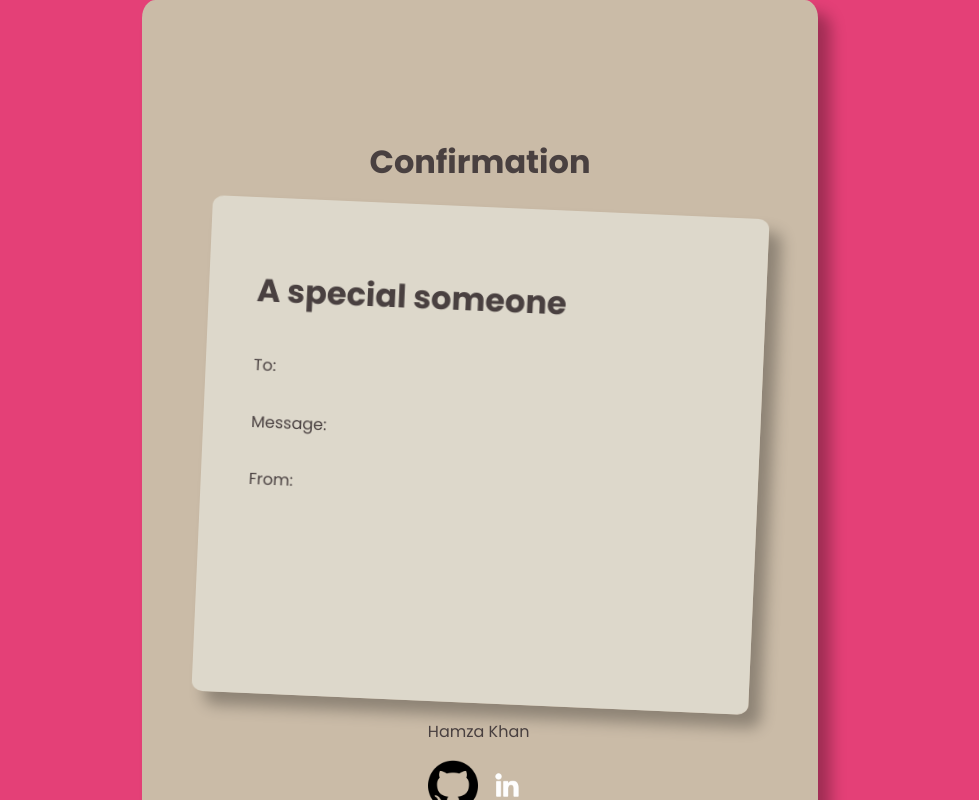
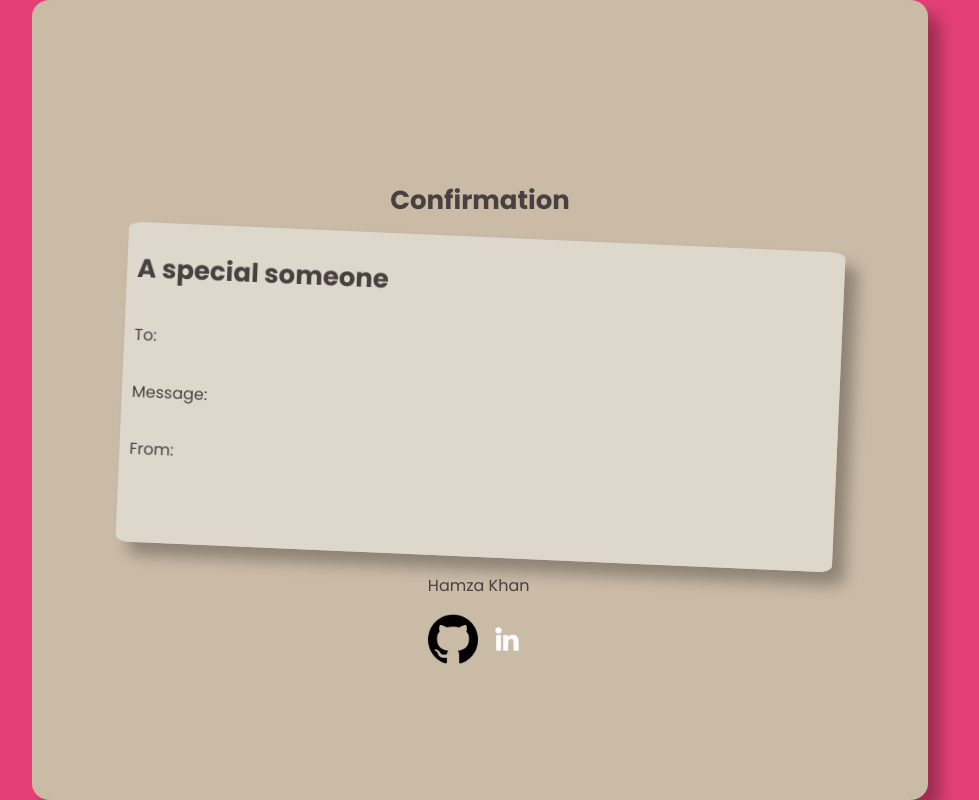
Before and after one commit to Hamza2702/CreateALetter, a plain HTML site: page index.html in a window 1280 px wide. Shown: the whole page, without its empty margins (160-1139 px from the left). Drawn offline with Linux system fonts and the light colour scheme.

Commit message:
Update style.css

```diff
--- a/css/style.css
+++ b/css/style.css
@@ -49,7 +49,7 @@ footer {
     padding: 50px;
     align-items: center;
     display: flex;
-    width:45%;
+    width: 50%;
     height: 100%;
     margin: 0 auto;
     margin-bottom: 50vh;
@@ -103,3 +103,50 @@ footer {
   max-height: 100%;
   overflow: auto;
 }
+
+/* Media Query */
+
+@media (min-width: 320px){
+
+  .background{
+    padding: 10px;
+    width: 70%;
+  }
+
+  h1{
+    font-size: 20px;
+  }
+
+  p{
+    font-size: 12px;
+  }
+
+  .card{
+    padding: 20px;
+    height: 40%;
+  }
+}
+
+@media (min-width: 768px){
+
+  .background{
+    padding: 0px;
+    width: 70%;
+  }
+
+  h1{
+    font-size: 26px;
+  }
+
+  p{
+    font-size: 16px;
+  }
+
+  .letter{
+    padding: 10px;
+  }
+
+  .card{
+    padding: 0px;
+  }
+}
```
